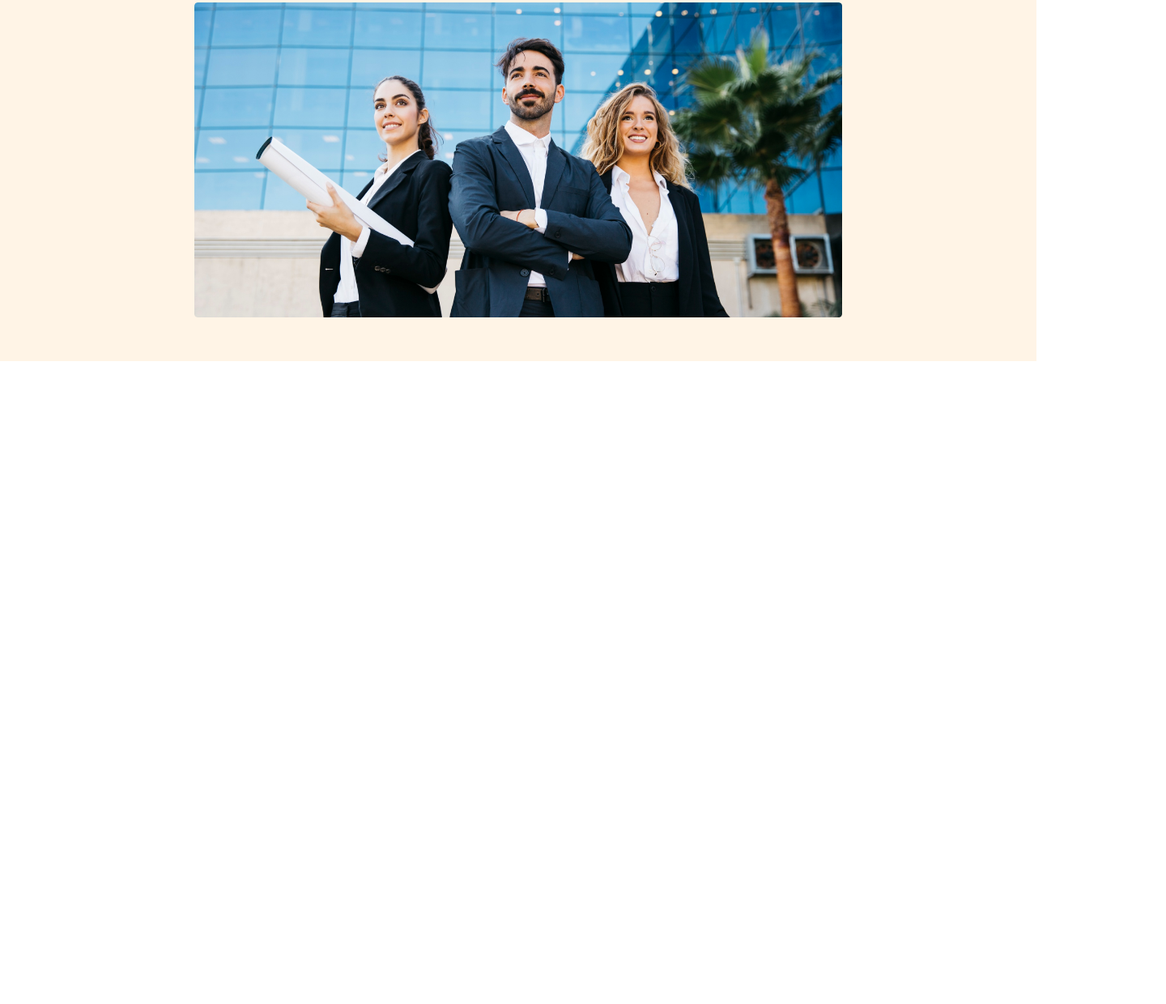
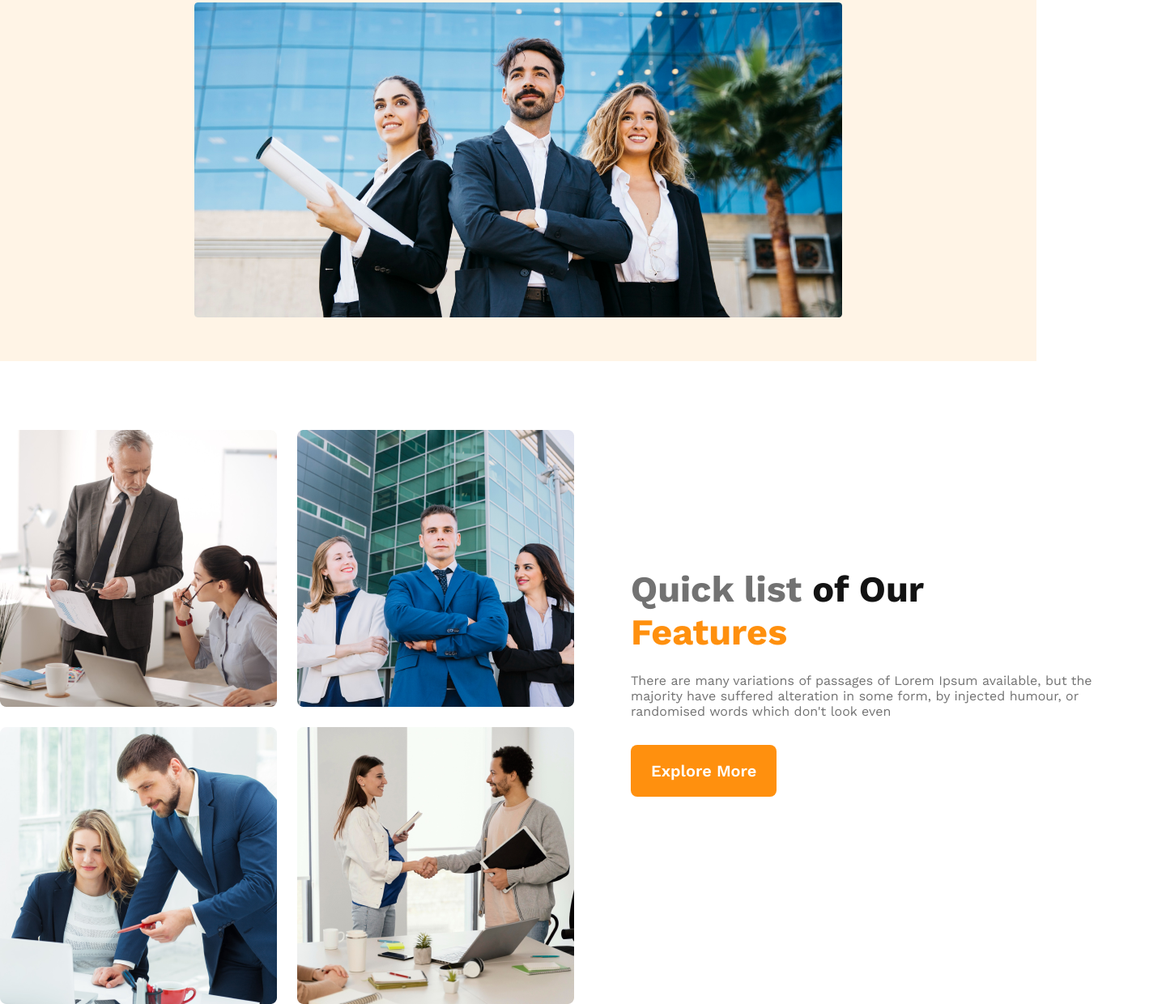
Before and after one commit to Forhad5194/Architecture, a plain HTML site: page index.html in a window 1280 px wide. Shown: the part 314-1554 px from the top of the page at 81% size, 1440 px wide, since content can reach past the window. Before the commit the page ends 800 px from the top, so only its background shows below. Drawn offline with nearby package versions, Linux system fonts and the light colour scheme.

Commit message:
Features part end

```diff
--- a/Assets/style/style.css
+++ b/Assets/style/style.css
@@ -84,3 +84,46 @@ nav li {
     }
 }
 /* logo and nav and banner  responsive  end   */
+/* Quick list of Our Features css part start  */
+main{
+    width: 1440px;
+    margin: 0 auto;
+}
+.tesm-containert{
+    display: flex;
+    align-items: center;
+}
+.team-img{
+    display: grid;
+    grid-template-columns: repeat(2, 1fr);
+    gap: 25px;
+    margin-top: 85px;
+}
+.team-info{
+    padding-left: 70px;
+    padding-right: 70px;
+}
+.team-info h3{
+    font-family: 'Work Sans', sans-serif;
+    font-size: 45px;
+    font-weight: 700;
+    color: #131313;
+}
+.list{
+    color: #727272;
+}
+.our{
+    color: #131313;
+}
+.feat{
+    color: #FF900E;
+}
+.team-info p{
+    font-family: 'Work Sans', sans-serif;
+    font-size: 16px;
+    font-weight: 400;
+    color: #727272;
+    margin-top: 24px;
+    margin-bottom: 32px;
+}
+/* Quick list of Our Features css part  End   */
--- a/index.html
+++ b/index.html
@@ -38,7 +38,24 @@
     </header>
     <!-- logo and nav and banner  part  End   -->
     <main>
+        <!-- Quick list of Our Features start -->
+        <section class="tesm-containert">
+            <div class="team-img">
+                <img src="./Assets/img/team1.png" alt="imges">
+                <img src="./Assets/img/team2.png" alt="imges">
+                <img src="./Assets/img/team3.png" alt="imges">
+                <img src="./Assets/img/team4.png" alt="imges">
 
+            </div>
+            <div class="team-info">
+                <h3> <span class="list">Quick list</span> <span class="our">of Our </span><span class="feat"> <br> Features</span></h3>
+                <p>There are many variations of passages of Lorem Ipsum available, but the majority have suffered alteration in some form, by injected humour, or randomised words which don't look even</p>
+            <button class="ban-btn">Explore More</button>
+
+
+            </div>
+        </section>
+        <!-- Quick list of Our Features  End  -->
     </main>
     <footer>
 
```
